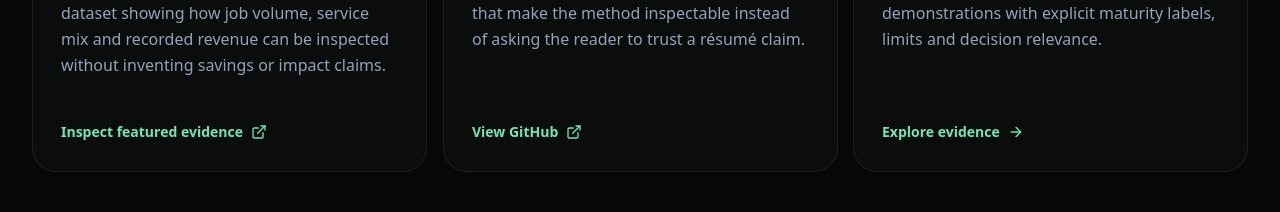
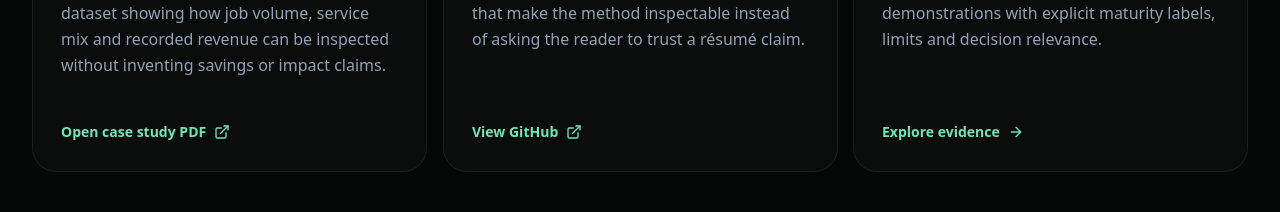
Before and after one commit to AndrewLamSingapore/authority-engine, a React (Vite) app: page / in a window 1280 px wide. Shown: the part 2140-2352 px from the top of the page. Built offline with nearby package versions, Linux system fonts and the light colour scheme.

Commit message:
Link container evidence to case study PDF

```diff
--- a/src/pages/Home.jsx
+++ b/src/pages/Home.jsx
@@ -23,7 +23,7 @@ import signalVisual from '../assets/authority-signal.webp';
 import velyquaLogo from '../assets/velyqua-logo.svg';
 
 const githubUrl = 'https://github.com/AndrewLamSingapore';
-const linkedinEvidenceUrl = 'https://www.linkedin.com/in/lam-teck-sing-andrew-79886719/details/featured/';
+const containerCaseStudyUrl = '/live-container-operations-case-study.pdf';
 const velyquaUrl = 'https://andrewlamsingapore.github.io/velyqua/';
 const playWebsiteTheme = () => window.dispatchEvent(new Event('authority-theme:play'));
 
@@ -126,8 +126,8 @@ const evidence = [
     tag: 'REAL OPERATING EVIDENCE',
     title: 'Live Container Operations',
     text: 'An anonymised, seven-period operating dataset showing how job volume, service mix and recorded revenue can be inspected without inventing savings or impact claims.',
-    label: 'Inspect featured evidence',
-    href: linkedinEvidenceUrl,
+    label: 'Open case study PDF',
+    href: containerCaseStudyUrl,
   },
   {
     Icon: GitBranch,
```
Also changed, not shown: 1 other file (tests, documents, lock files or other folders).
